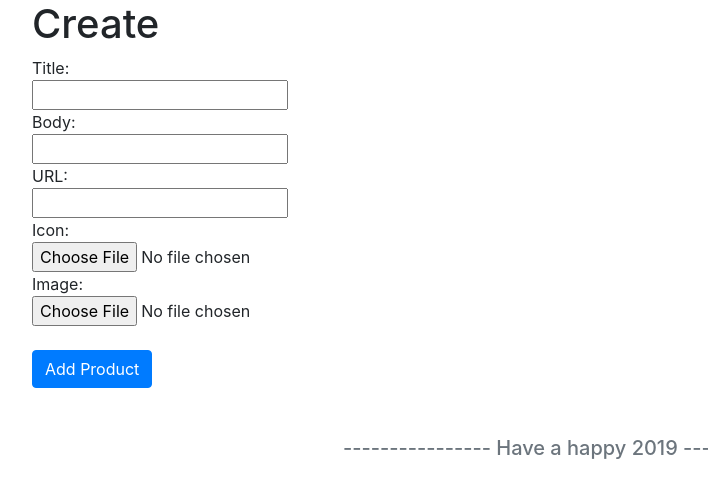
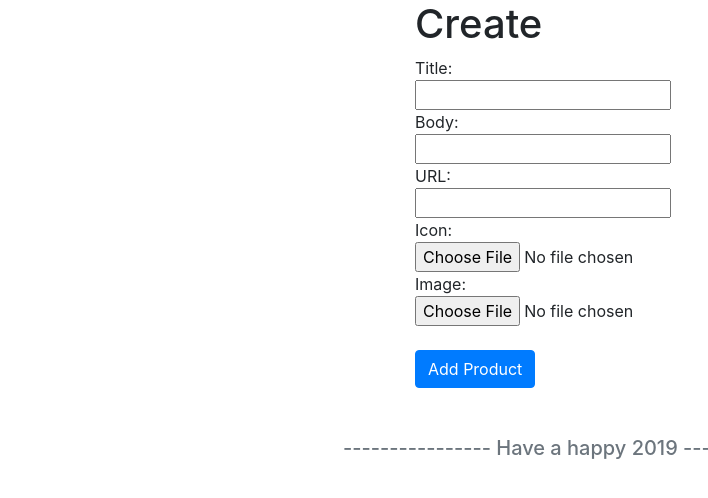
Before and after one commit to PragatiVerma18/ProductHunt-Clone-Django, a Django app: page /products/create in a window 1280 px wide. Shown: the part 56-554 px from the top of the page, without its empty margins (53-761 px from the left). Run offline with Django 3.2, Linux system fonts and the light colour scheme; a user stored in the database is signed in; some libraries are stand-ins or nearby versions.

Commit message:
fixed create.html

```diff
--- a/products/templates/products/create.html
+++ b/products/templates/products/create.html
@@ -2,6 +2,8 @@
 
 {% block content %}
 
+<div class="container" style="display: flex;justify-content: center; align-content: center;" >
+  <div class="block">
 {% if error %}
 <br>
 <h3 style="color: red;">{{error}}</h3>
@@ -37,5 +39,6 @@ Image:
 
 
 </form>
-
+</div>
+</div>
 {% endblock %}
```
